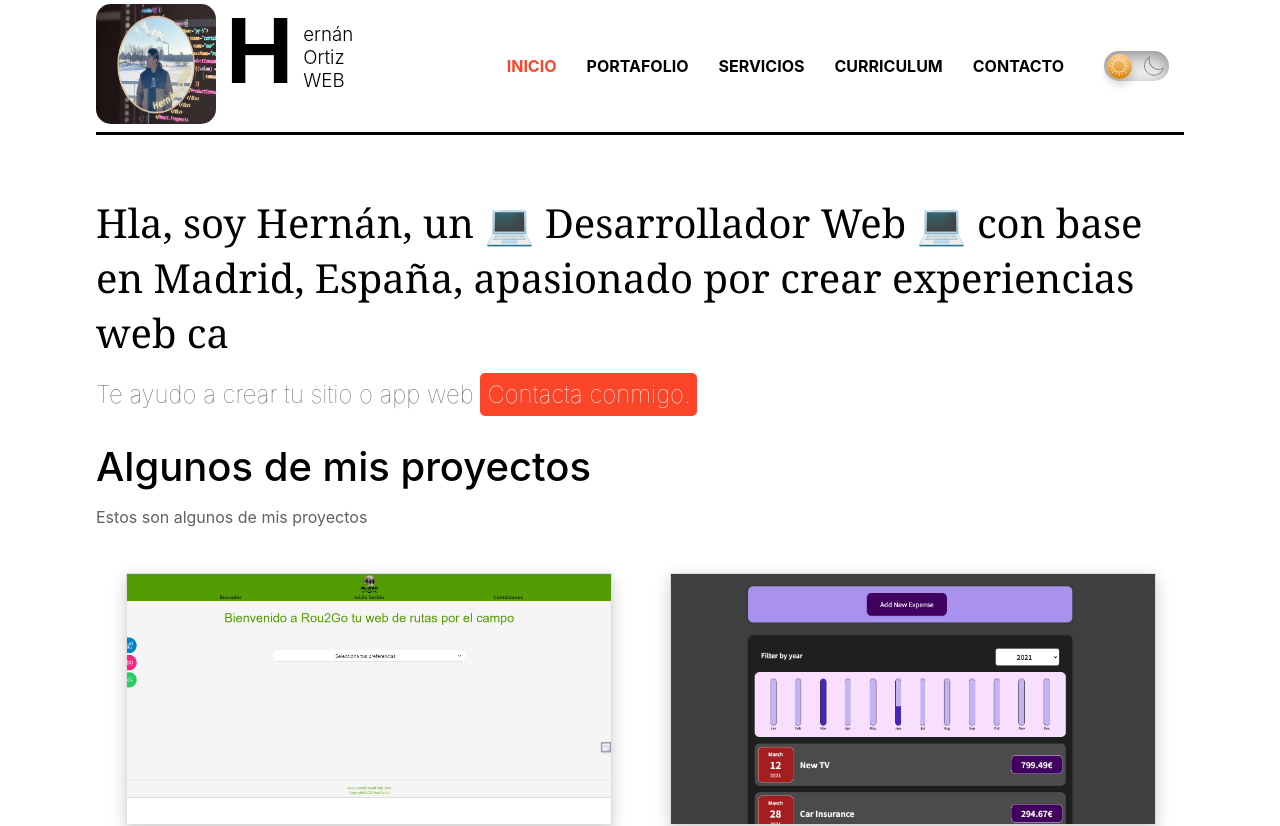
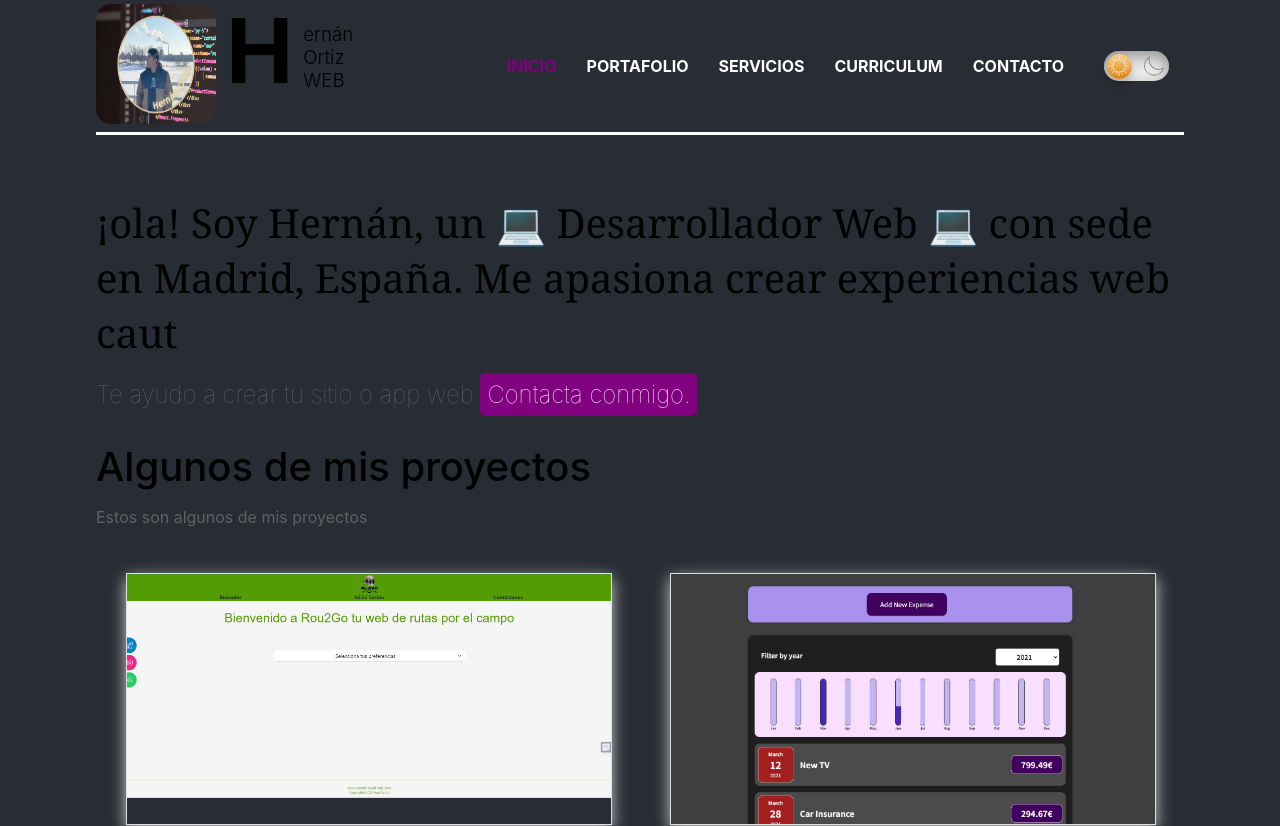
Before and after one commit to Sistemshdortiz/porfolio, a React (Create React App) app: page /inicio in a window 1280 px wide. Shown: the top 826 px of the page. Built offline with nearby package versions, Linux system fonts and the light colour scheme.

Commit message:
changes in darkmode

```diff
--- a/src/components/Contacto.js
+++ b/src/components/Contacto.js
@@ -6,7 +6,7 @@ export const Contacto = () => {
       <h1 className='heading'>Contacto</h1>
 
       <form className='contact' data-netlify="true" method="POST" action='mailto:hd.ortiz_j@hotmail.com'>
-        <input type='text' placeholder='Nombre' />
+        <input type='text' placeholder='Nombre' autofill="true"/>
         <input type='text' placeholder='Apellidos' />
         <input type='text' placeholder='Email' />
         <textarea type='text' placeholder='Motivo de contacto' />
--- a/src/components/DarkMode.js
+++ b/src/components/DarkMode.js
@@ -2,16 +2,45 @@ import React from "react";
 import { ReactComponent as Sun } from "../assets/Sun.svg";
 import { ReactComponent as Moon } from "../assets/Moon.svg";
 import "../style/DarkMode.css";
+import { useState, useEffect } from "react"
+import "../index.css"
 
 const DarkMode = () => {
+
+    const [isDarkMode, setIsDarkMode] = useState(false);
+
+  useEffect(() => {
+    const currentTheme = localStorage.getItem("theme");
+    console.log(localStorage.getItem("theme"))
+    if (currentTheme === "dark") {
+      setIsDarkMode(true);
+    } else {
+      setIsDarkMode(false);
+    }
+  }, []);
+
+  useEffect(() => {
+    // Cuando cambia el estado de isDarkMode, alternamos la clase del cuerpo del documento
+    document.body.setAttribute("dark-theme", isDarkMode);
+
+    // También puedes guardar el tema actual en localStorage
+    localStorage.setItem("theme", isDarkMode ? "dark" : "light");
+  }, [isDarkMode]);
+
+  const toggleTheme = () => {
+    setIsDarkMode(!isDarkMode);
+  };
+
     return (
         <div className='dark_mode'>
             <input
                 className='dark_mode_input'
                 type='checkbox'
                 id='darkmode-toggle'
+                onChange={toggleTheme}
+                checked={isDarkMode}
             />
-            <label className='dark_mode_label' for='darkmode-toggle'>
+            <label className='dark_mode_label' htmlFor='darkmode-toggle'>
                 <Sun />
                 <Moon />
             </label>
--- a/src/components/Inicio.js
+++ b/src/components/Inicio.js
@@ -5,11 +5,9 @@ import { ListadoTrabajosRandom } from './ListadoTrabajosRandom';
 export const Inicio = () => {
   const [typedText, setTypedText] = useState('');
   const [textLoaded, setTextLoaded] = useState(false);
-  const textToType = `Hola, soy Hernán,
-un 💻 Desarrollador Web 💻 con base en
-Madrid, España,
-apasionado por crear experiencias web cautivadoras. Mi trayectoria en el mundo del desarrollo web me ha proporcionado un conjunto diverso de habilidades que incluye JavaScript, React, PHP y más.
-Echa un vistazo más de cerca a mi portafolio para explorar algunos de mis proyectos recientes y descubrir cómo puedo contribuir a tu próximo emprendimiento de desarrollo web.`;
+  const textToType = `¡Hola! Soy Hernán, un 💻 Desarrollador Web 💻 con sede en Madrid, España. Me apasiona crear experiencias web cautivadoras.
+   Mi trayectoria en el mundo del desarrollo web me ha dotado de un variado conjunto de habilidades que incluyen JavaScript, React, PHP y más.
+   Echa un vistazo más de cerca a mi portafolio para explorar algunos de mis proyectos recientes y descubrir cómo puedo contribuir a tu próximo emprendimiento de desarrollo web. 🔍💼✨.`;
 
   useEffect(() => {
 
@@ -32,7 +30,7 @@ Echa un vistazo más de cerca a mi portafolio para explorar algunos de mis proye
     } else {
       setTypedText(textToType); // Si el texto ya se ha cargado antes, simplemente establece el texto completo
     }
-  }, [textLoaded,textToType]);
+  }, [textLoaded, textToType]);
 
   return (
     <div className='home'>
--- a/src/index.css
+++ b/src/index.css
@@ -1,4 +1,23 @@
+:root {
+  --body_background: white;
+  --body_color: black;
+  --highlight-color: #fa4529;
+  --border_color: black;
+}
+
+[dark-theme] {
+  --body_background: #282c34;
+  --body_color: white;
+  --highlight-color: purple;
+  --border_color: white;
+}
+
+* {
+  transition: all 0.3s ease-in-out;
+}
+
 body {
+  background-color: var(--body_background);
   margin: 0;
   font-family: -apple-system, BlinkMacSystemFont, 'Segoe UI', 'Roboto', 'Oxygen',
     'Ubuntu', 'Cantarell', 'Fira Sans', 'Droid Sans', 'Helvetica Neue',
@@ -12,28 +31,29 @@ code {
     monospace;
 }
 
-.layout{
+.layout {
   width: 85%;
   margin: 0px auto;
 }
 
 /********************** HEADER **********************/
-.header{
+.header {
   display: flex;
   justify-content: center;
   align-items: center;
   list-style: none;
   height: 132px;
-  border-bottom: 3px solid black;
+  border-bottom: 3px solid var(--border_color);
   margin-bottom: 35px;
 }
 
-.header .logo{
-  display: flex; /*Para que se coloquen los elementos del logo juntos*/
+.header .logo {
+  display: flex;
+  /*Para que se coloquen los elementos del logo juntos*/
   flex-grow: 2;
 }
 
-.header .logo span{
+.header .logo span {
   margin-top: -8px;
   display: block;
   font-size: 90px;
@@ -41,26 +61,27 @@ code {
   text-transform: uppercase;
 }
 
-.header .logo h3{
+.header .logo h3 {
   display: block;
   flex-basis: 40px;
   margin-left: 10px;
   font-weight: 320;
 }
 
-.header nav{
+.header nav {
   flex-grow: 1;
 }
 
-.header nav ul{
-  display:flex;
+.header nav ul {
+  display: flex;
   height: 132px;
-  justify-content: flex-end; /*Para que el menú se coloque alineado con el contenedor de la derecha */
+  justify-content: flex-end;
+  /*Para que el menú se coloque alineado con el contenedor de la derecha */
   align-items: center;
   list-style: none;
 }
 
-.header li{
+.header li {
   text-transform: uppercase;
   font-weight: bold;
   font-size: 16px;
@@ -68,32 +89,32 @@ code {
   margin-right: 15px;
 }
 
-.header li a{
-color: black;
+.header li a {
+  color: var(--body_color);
   text-decoration: none;
   transition: all 300ms;
 }
 
 /* Aqui aplicamos la desetructuración de objetos para dejar activado este estilo si está en esta parte del menú */
 .header .active,
-.header a:hover{
-  color: #fa4529;
+.header a:hover {
+  color: var(--highlight-color);
 }
 
 
 /********************** CONTENT **********************/
-.content{
+.content {
   min-height: 400px;
 }
 
 /********************** FOOTER **********************/
-.footer{
+.footer {
   text-align: center;
   font-size: 14px;
   margin-top: 35px;
-  border-top: 3px solid black;
+  border-top: 3px solid var(--border_color);
   padding-top: 45px;
-  background: #f5f5f5;
+  background: var(--body_background);
   min-height: 40px;
   line-height: 7px;
   color: #444;
@@ -103,7 +124,7 @@ transition: all 300ms;
 /********************** COMPONENTES **********************/
 
 /************ inicio ************/
-.home h1{
+.home h1 {
   font-family: Georgia, 'Times New Roman', Times, serif;
   font-weight: 400;
   font-size: 40px;
@@ -111,17 +132,17 @@ transition: all 300ms;
   margin-top: 60px;
 }
 
-.home strong{
-  color:#fa4529;
+.home strong {
+  color: #fa4529;
 }
 
-.home h2{
+.home h2 {
   color: rgb(98, 97, 97);
   font-weight: lighter;
 }
 
-.home .tittle a{
-  background-color:#fa4529;
+.home .tittle a {
+  background-color: var(--highlight-color);
   color: white;
   border-radius: 5px;
   padding: 7px;
@@ -130,34 +151,34 @@ transition: all 300ms;
 }
 
 .page .heading,
-.home .heading{
+.home .heading {
   font-size: 40px;
   font-weight: 500;
   color: black;
   margin-bottom: 0px;
 }
 
-.page .heading{
+.page .heading {
   font-size: 55px;
   font-weight: bold;
 }
 
-.home p{
+.home p {
   color: rgb(98, 97, 97);
 }
 
 input[type="text"],
-textarea{
+textarea {
   display: block;
   padding: 15px;
   width: 250px;
-  margin-top:25px;
+  margin-top: 25px;
 }
 
 input[type="submit"],
-button{
+button {
   font-size: 15px;
-  background-color:#fa4529;
+  background-color: #fa4529;
   color: white;
   border-radius: 5px;
   padding: 15px;
@@ -170,47 +191,53 @@ button{
 
 .home .tittle a:hover,
 input[type="submit"]:hover,
-button:hover{
+button:hover {
   background-color: rgb(26, 137, 26);
 }
 
 /************ Renderizado Imágenes de proyectos (Portafolio.js) ************/
-.works{
-  display: flex; /* Indicamos que es un contenedor flexible */
+.works {
+  display: flex;
+  /* Indicamos que es un contenedor flexible */
   flex-wrap: wrap;
 }
 
-.work-item{
+.work-item {
   flex-basis: 30%;
-  flex-grow: 1; /* A cada item para que se comparta el mismo espacio */
-  margin: 30px; /* Para que haya una separación entre elementos */
+  flex-grow: 1;
+  /* A cada item para que se comparta el mismo espacio */
+  margin: 30px;
+  /* Para que haya una separación entre elementos */
 }
 
-.work-item .mask{
+.work-item .mask {
   width: 100%;
   height: 250px;
   overflow: hidden;
   border: 1px solid #ddd;
-  box-shadow: 0px 5px  15px #ccc; /* Desplazamiento horizontal sombra | desplazamiento vertical | radio de la sombra | color de la sombra */
+  box-shadow: 0px 5px 15px #ccc;
+  /* Desplazamiento horizontal sombra | desplazamiento vertical | radio de la sombra | color de la sombra */
 }
 
-.work-item .mask:hover img{ /* Ponemos un hover a la img al pasar por encima para que se muevan */
+.work-item .mask:hover img {
+  /* Ponemos un hover a la img al pasar por encima para que se muevan */
   width: 120%;
   margin-right: 20%;
   transition: all 300ms;
 }
 
-.work-item img{
-  width: 100%; /* Para que ocupe la imagen el 100% de su contenedor */
+.work-item img {
+  width: 100%;
+  /* Para que ocupe la imagen el 100% de su contenedor */
 }
 
-.work-item span{
+.work-item span {
   display: block;
   color: gray;
   margin-top: 35px;
 }
 
-.work-item h2{
+.work-item h2 {
   display: block;
   font-size: 30px;
   color: black;
@@ -218,17 +245,17 @@ background-color: rgb(26, 137, 26);
   margin-bottom: 10px;
 }
 
- .work-item a{
+.work-item a {
   color: black;
   text-decoration: none;
   transition: all 300ms;
 }
 
- .work-item a:hover{
+.work-item a:hover {
   color: #fa4529;
 }
 
- .work-item h3{
+.work-item h3 {
   display: block;
   color: gray;
   padding-top: 15px;
@@ -236,7 +263,7 @@ background-color: rgb(26, 137, 26);
   border-top: 1px solid #ddd;
 }
 
- .page-work .mask{
+.page-work .mask {
   height: 500px;
   overflow: hidden;
   box-shadow: 0px 0px 20px #ddd;
```
Lines whose indentation alone changed are shown as unchanged.
